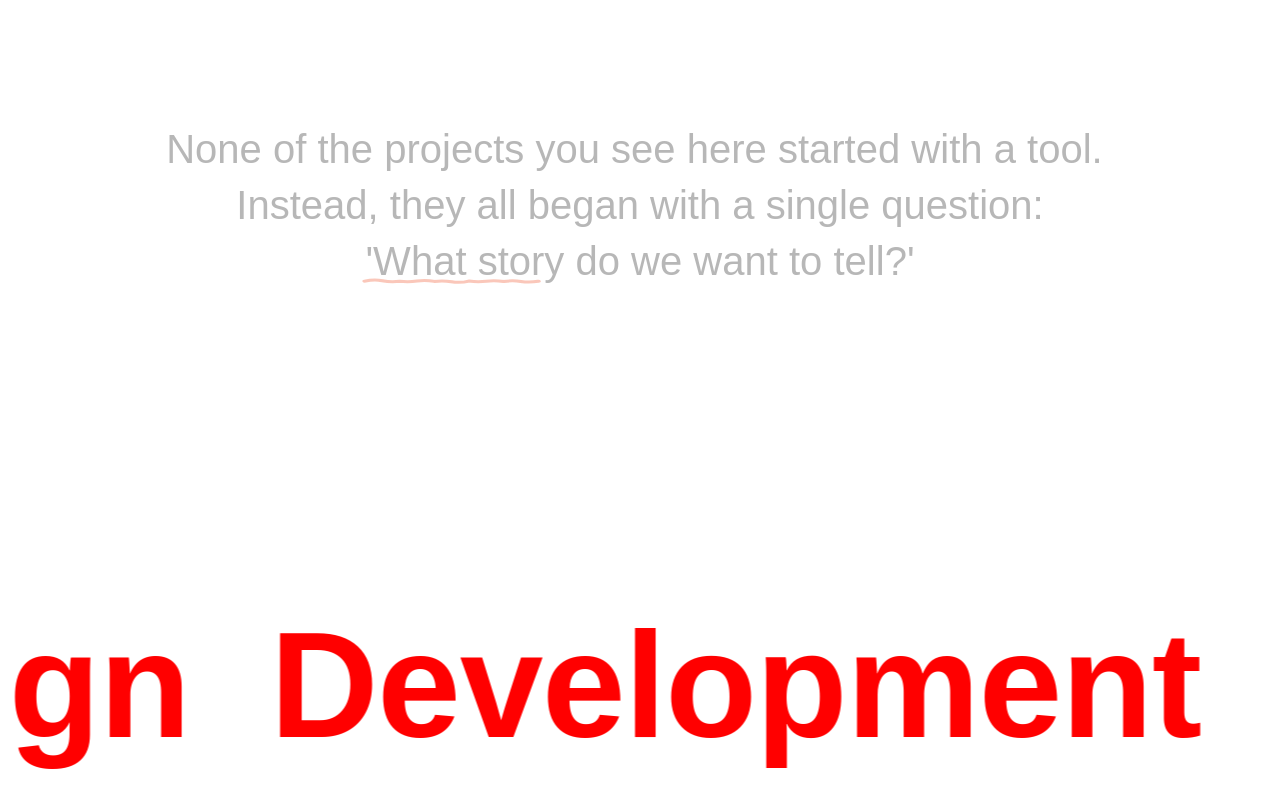
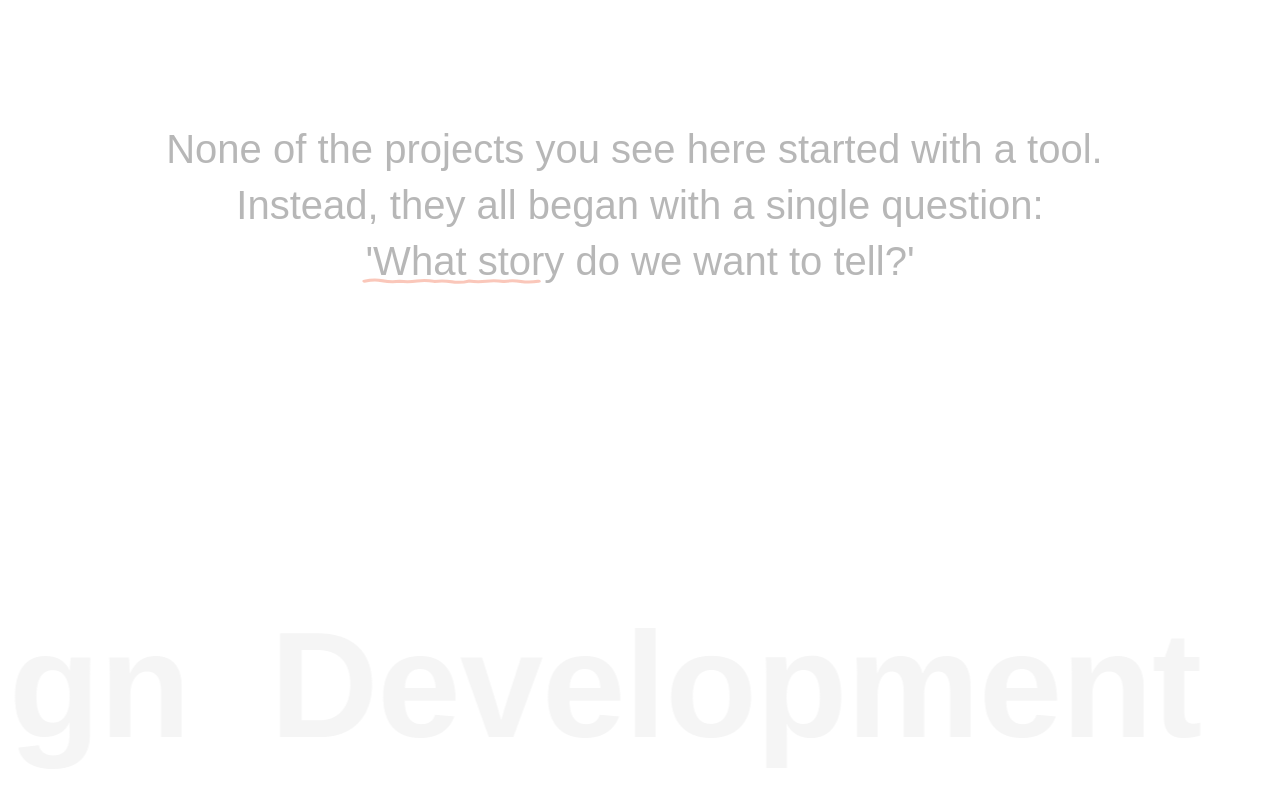
Before and after one commit to cendysaputra/web-showcase, a React (Vite) app: page / in a window 1280 px wide. Shown: the part 1843-2643 px from the top of the page. Built offline with nearby package versions, Linux system fonts and the light colour scheme; a web font is replaced by a local one.

Commit message:
Change color running text #F5F5F5

```diff
--- a/src/components/RunningText.css
+++ b/src/components/RunningText.css
@@ -7,6 +7,7 @@
   border-bottom: 2px solid transparent;
   padding: 0;
   z-index: 100;
+  cursor: default;
 }
 
 .marquee {
@@ -22,10 +23,10 @@
 }
 
 .marquee-item {
-  font-family: 'Mona Sans', sans-serif;
+  font-family: "Mona Sans", sans-serif;
   font-size: 150px;
   font-weight: 600;
-  color: #ff0000;
+  color: #f5f5f5;
   display: inline-flex;
   align-items: center;
   letter-spacing: -1px;
```
